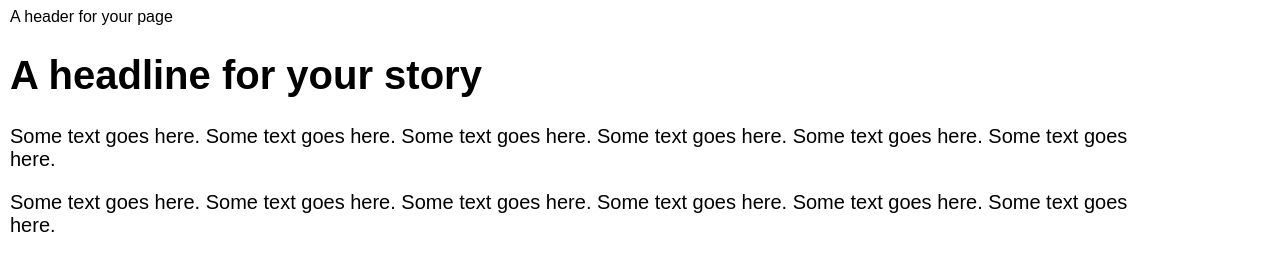
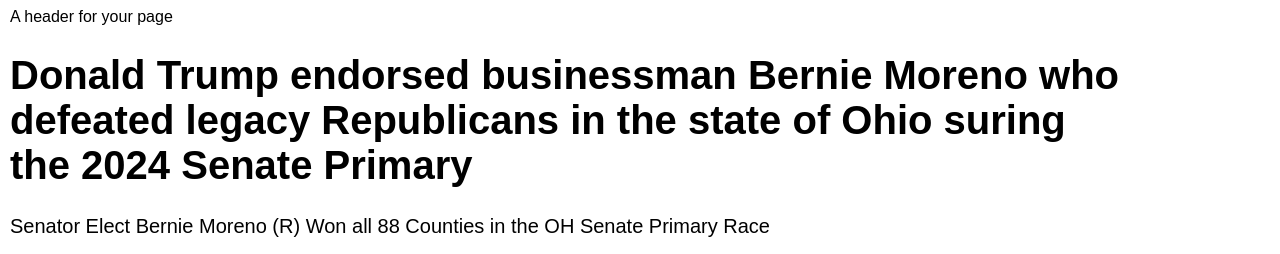
Before and after one commit to bjbascuk/bjbascuk.github.io, a plain HTML site: page nov7/index.html in a window 1280 px wide. Shown: the top 254 px of the page. Drawn offline with Linux system fonts and the light colour scheme.

Commit message:
Update index.html

```diff
--- a/nov7/index.html
+++ b/nov7/index.html
@@ -1,7 +1,7 @@
 <html>
 
 <head>
-    <title>2022 New York Senate Race</title>
+    <title>2024 Republican Primary Results by County OH</title>
     <link rel="stylesheet" href="main.css">
 
 </head>
@@ -12,15 +12,17 @@
 
 <div class="article-container">
 
-<h1>A headline for your story</h1>
+<h1>Donald Trump endorsed businessman Bernie Moreno who defeated legacy Republicans in the state of Ohio suring the 2024 Senate Primary</h1>
 
-<p>Some text goes here. Some text goes here. Some text goes here. Some text goes here. Some text goes here. Some text goes here.</p>
+<p>Senator Elect Bernie Moreno (R) Won all 88 Counties in the OH Senate Primary Race</p>
 
 <p>Some text goes here. Some text goes here. Some text goes here. Some text goes here. Some text goes here. Some text goes here.</p>
 
 <div class="chart">
 <!-- Map goes here. -->
-    <iframe title="2022 New York State Senator Race" aria-label="Map" id="datawrapper-chart-dIFzN" src="https://datawrapper.dwcdn.net/dIFzN/1/" scrolling="no" frameborder="0" style="width: 0; min-width: 100% !important; border: none;" height="554" data-external="1"></iframe><script type="text/javascript">!function(){"use strict";window.addEventListener("message",(function(a){if(void 0!==a.data["datawrapper-height"]){var e=document.querySelectorAll("iframe");for(var t in a.data["datawrapper-height"])for(var r=0;r<e.length;r++)if(e[r].contentWindow===a.source){var i=a.data["datawrapper-height"][t]+"px";e[r].style.height=i}}}))}();
+    <iframe title="2024 Republican Primary Results by County (OH)" aria-label="Bar Chart" id="datawrapper-chart-pXzG2" src="https://datawrapper.dwcdn.net/pXzG2/1/" scrolling="no" frameborder="0" style="width: 0; min-width: 100% !important; border: none;" height="2220" data-external="1"></iframe><script type="text/javascript">!function(){"use strict";window.addEventListener("message",(function(a){if(void 0!==a.data["datawrapper-height"]){var e=document.querySelectorAll("iframe");for(var t in a.data["datawrapper-height"])for(var r=0;r<e.length;r++)if(e[r].contentWindow===a.source){var i=a.data["datawrapper-height"][t]+"px";e[r].style.height=i}}}))}();
+</script>
+
     </script>
 <!-- End map section -->
  </div>
```
